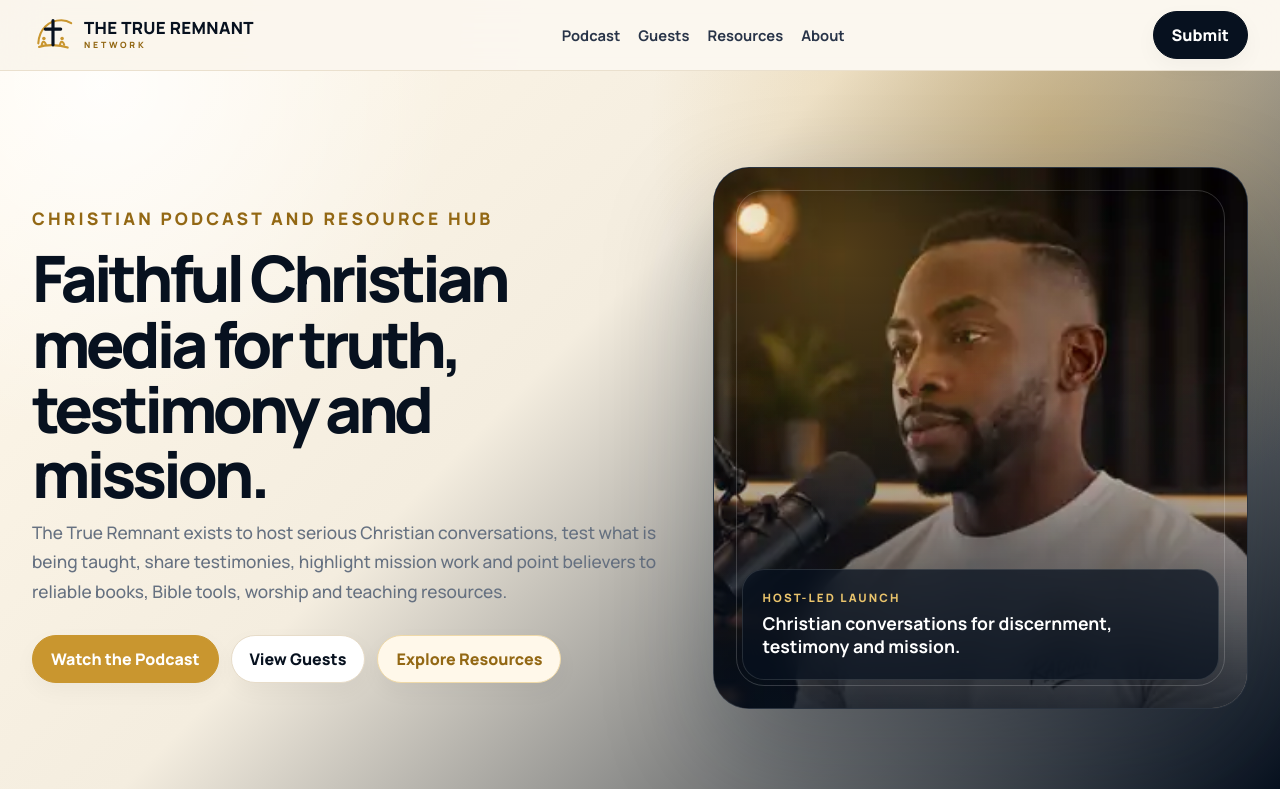
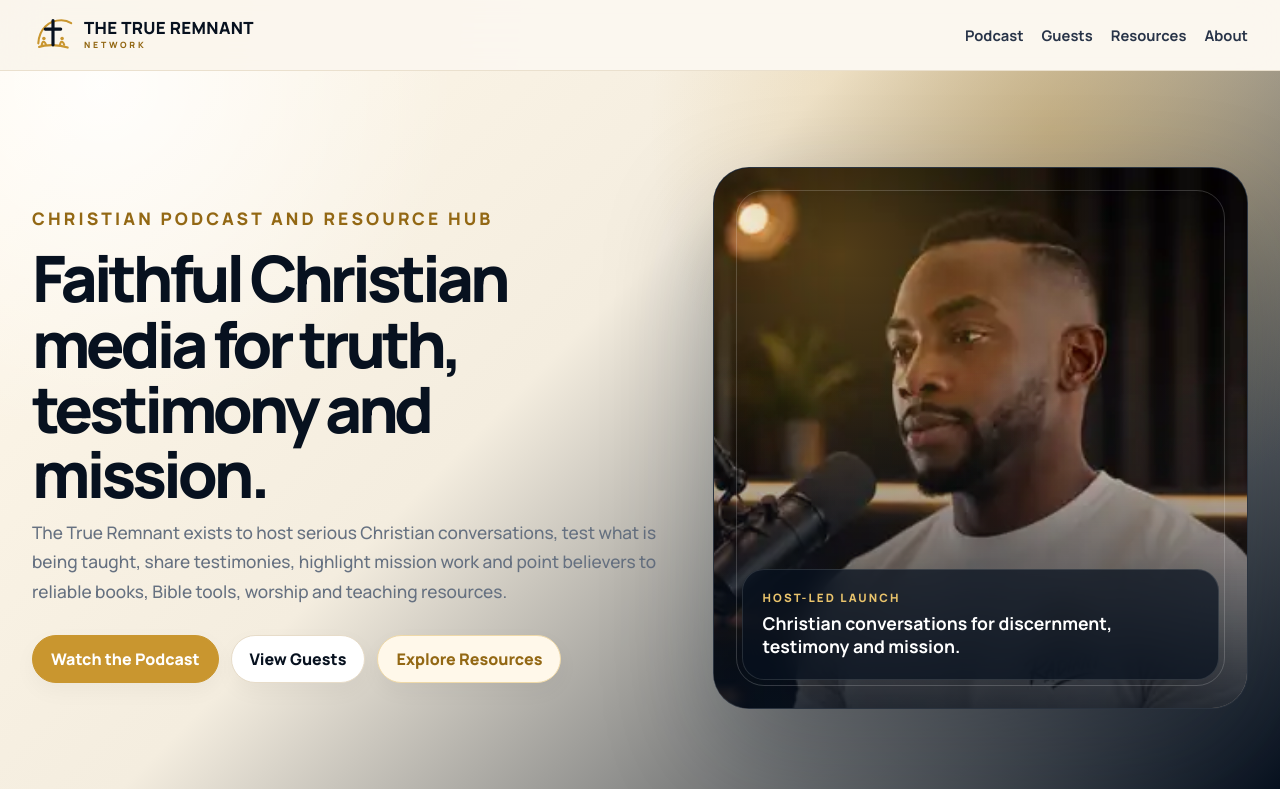
Before and after one commit to dakande85-bit/the-true-remnant-network, a Next.js app: page / in a window 1280 px wide. Shown: the top 800 px of the page. Built offline with nearby package versions, Linux system fonts and the light colour scheme.

Commit message:
Remove submit from navigation

```diff
--- a/src/components/Navbar.tsx
+++ b/src/components/Navbar.tsx
@@ -10,7 +10,7 @@ const links = [
 export function Navbar() {
   return (
     <header className="nav">
-      <div className="container nav-inner">
+      <div className="container nav-inner nav-inner-simple">
         <a href="/" className="logo" aria-label="Home">
           <BrandLogo />
         </a>
@@ -19,7 +19,6 @@ export function Navbar() {
             <a key={`${label}-${href}`} href={href}>{label}</a>
           ))}
         </nav>
-        <a className="btn btn-dark nav-cta" href="/submit">Submit</a>
       </div>
     </header>
   );
```
